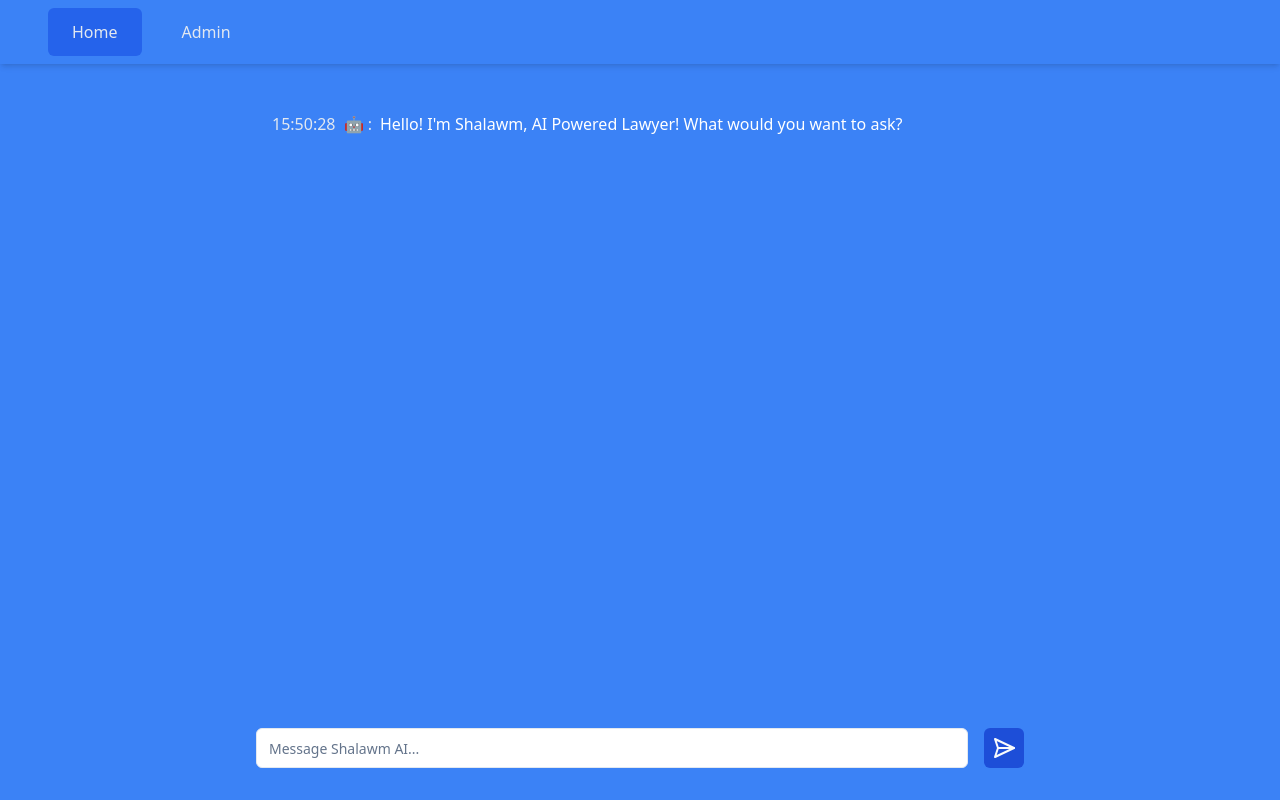
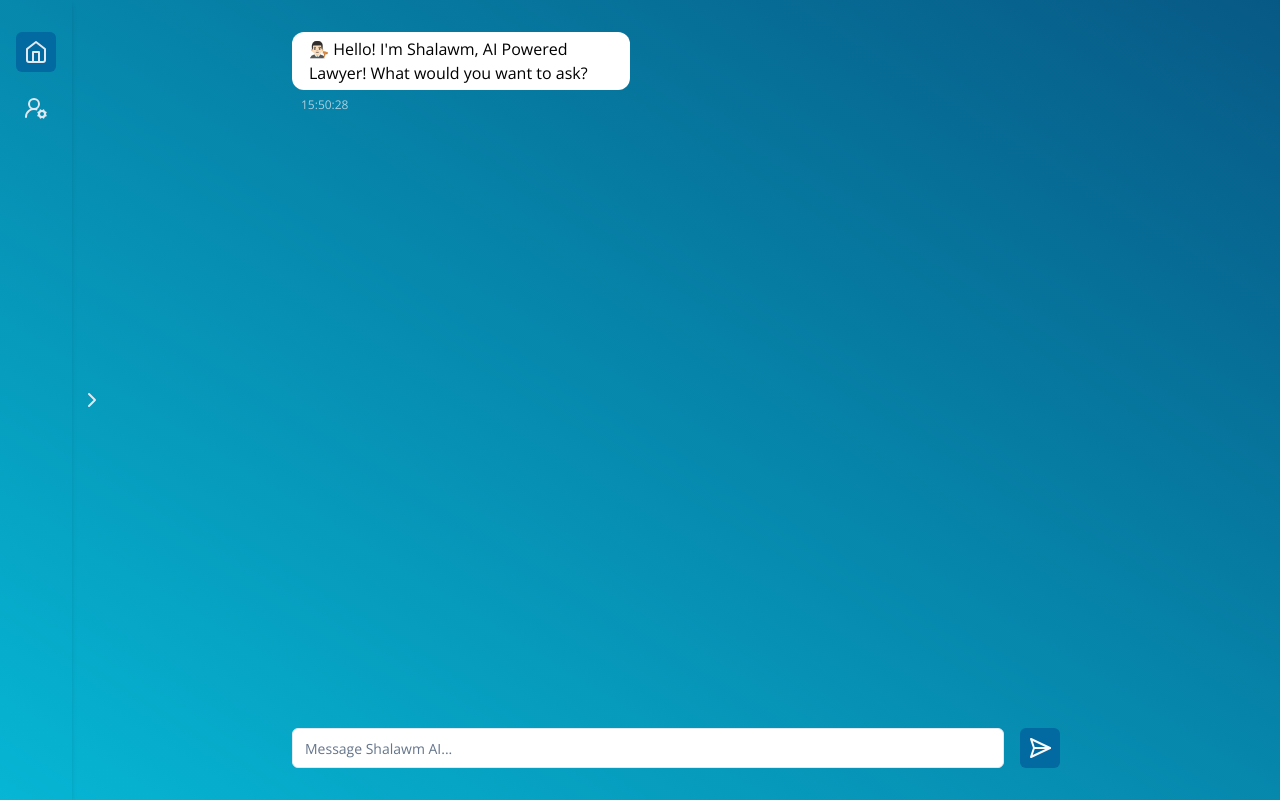
Before and after one commit to mbicycle/shalawm-fe, a React (Vite) app: page / in a window 1280 px wide. Built offline with nearby package versions, Linux system fonts and the light colour scheme.

Commit message:
feat: chat rearrange

```diff
--- a/index.html
+++ b/index.html
@@ -5,6 +5,12 @@
     <link rel="icon" type="image/svg+xml" href="/favicon.ico" />
     <meta name="viewport" content="width=device-width, initial-scale=1.0" />
     <title>Shalawm - POC</title>
+    <link rel="preconnect" href="https://fonts.googleapis.com" />
+    <link rel="preconnect" href="https://fonts.gstatic.com" crossorigin />
+    <link
+      href="https://fonts.googleapis.com/css2?family=Lexend:wght@300;400;500;600;700&family=Open+Sans&display=swap"
+      rel="stylesheet"
+    />
   </head>
   <body>
     <div id="root"></div>
--- a/package.json
+++ b/package.json
@@ -19,6 +19,7 @@
     "react-dropzone": "^14.2.3",
     "react-router-dom": "^6.21.2",
     "tailwind-merge": "^2.2.0",
+    "tailwind-scrollbar": "^3.0.5",
     "tailwindcss-animate": "^1.0.7"
   },
   "devDependencies": {
--- a/src/app/layout.tsx
+++ b/src/app/layout.tsx
@@ -1,38 +1,83 @@
 import { cn } from "@/shared/lib/utils";
+import { ChevronRight, HomeIcon, UserRoundCog } from "lucide-react";
+import { useState } from "react";
 import { NavLink, Outlet } from "react-router-dom";
 
-export const RootLayout = () => {
+const SideBar = () => {
+  const [expanded, setExpanded] = useState(false);
+
+  const toggleExpanded = () => setExpanded((p) => !p);
+
   return (
-    <div className="h-screen flex flex-col bg-blue-500 text-slate-200">
-      <header className="shadow-b shadow-md py-2 px-12">
-        <ul className="flex gap-4">
+    <nav
+      className={cn(
+        "shadow-b shadow-md py-8 px-4 relative w-[72px] transition-all",
+        {
+          "w-[8.5rem]": expanded,
+        }
+      )}
+    >
+      <button
+        className="absolute top-1/2 -translate-y-1/2 -right-8"
+        onClick={toggleExpanded}
+      >
+        <ChevronRight
+          className={cn("transition-transform", {
+            "rotate-180": expanded,
+          })}
+        />
+      </button>
+      <ul className="flex flex-col gap-4">
         <NavLink
           to="/"
           className={({ isActive }) =>
             cn(
-                "rounded-md px-6 py-3 hover:bg-blue-600/50 transition-colors",
-                { "bg-blue-600": isActive }
+              "rounded-md p-2 hover:bg-sky-800 transition-colors flex items-center gap-2",
+              {
+                "bg-sky-700": isActive,
+              }
             )
           }
         >
+          <HomeIcon className="shrink-0" />
+          <span
+            className={cn("opacity-100 transition-opacity", {
+              "opacity-0": !expanded,
+            })}
+          >
             Home
+          </span>
         </NavLink>
         <NavLink
           to="/admin"
           className={({ isActive }) =>
             cn(
-                "rounded-md px-6 py-3 hover:bg-blue-600/50 transition-colors",
-                { "bg-blue-600": isActive }
+              "rounded-md p-2 hover:bg-sky-800 transition-colors flex items-center gap-2",
+              {
+                "bg-sky-700": isActive,
+              }
             )
           }
         >
+          <UserRoundCog className="shrink-0" />
+          <span
+            className={cn("opacity-100 transition-opacity", {
+              "opacity-0": !expanded,
+            })}
+          >
             Admin
+          </span>
         </NavLink>
       </ul>
-      </header>
+    </nav>
+  );
+};
+
+export const RootLayout = () => (
+  <div className="h-screen flex bg-gradient-to-tr from-cyan-500 to-sky-800 text-slate-200 font-open">
+    <SideBar />
     <main className="grow">
       <Outlet />
     </main>
   </div>
 );
-};
--- a/src/mocks/server.ts
+++ b/src/mocks/server.ts
@@ -4,7 +4,7 @@ const delay = (ms: number) => new Promise((resolve) => setTimeout(resolve, ms));
 
 const history: HistoryType = [
   {
-    id: "abc",
+    id: Math.random().toString(),
     from: "ai",
     text: "Hello! I'm Shalawm, AI Powered Lawyer! What would you want to ask?",
     timestamp: getTime(),
--- a/src/pages/admin/dropzone.tsx
+++ b/src/pages/admin/dropzone.tsx
@@ -8,8 +8,8 @@ type Props = {
 export const DropZone = ({ onFileAdd }: Props) => {
   const onDrop = useCallback((acceptedFiles: File[]) => {
     onFileAdd(acceptedFiles);
-    console.log(acceptedFiles);
   }, []);
+
   const { getRootProps, getInputProps, isDragActive } = useDropzone({ onDrop });
 
   return (
@@ -18,7 +18,7 @@ export const DropZone = ({ onFileAdd }: Props) => {
       className={cn(
         "0 border border-dashed rounded-md p-4 w-full h-64 flex items-center justify-center",
         {
-          "bg-blue-700/50": isDragActive,
+          "bg-sky-700/50": isDragActive,
         }
       )}
     >
--- a/src/pages/home/index.tsx
+++ b/src/pages/home/index.tsx
@@ -3,24 +3,57 @@ import { Input } from "@/shared/ui/input";
 import { LoadingSpinner } from "@/shared/ui/spinner";
 import { SendHorizonal } from "lucide-react";
 import { useChat } from "./use-chat";
+import { cn } from "@/shared/lib/utils";
 
 export const HomePage = () => {
   const { messages, asking, ask, prompt, changePrompt } = useChat();
 
   return (
     <div className="w-full h-full flex flex-col items-center gap-6 py-8 max-w-3xl mx-auto">
-      <ul className="grow p-4 w-full relative flex flex-col gap-2">
+      <ul className="grow w-full relative flex flex-col gap-4 overflow-auto pr-4 scrollbar-thin scrollbar-thumb-sky-900/50 scrollbar-track-rounded-md scrollbar-track-slate-100/10">
         {messages.length === 0 && (
-          <LoadingSpinner className="absolute top-1/2 left-1/2 w-10 h-10" />
+          <LoadingSpinner className="absolute top-1/2 left-1/2 -translate-x-1/2 -translate-y-1/2 scale-150" />
         )}
         {messages.map(({ id, text, from, timestamp }) => (
-          <li key={id} className="flex gap-2">
-            <span className="text-slate-200">{timestamp}</span>
-            <span>{from === "ai" ? "🤖 : " : "👨🏻‍💼 : "}</span>
-            <span className="text-white">{text}</span>
+          <li
+            key={id}
+            className={cn(
+              "bg-white  flex flex-col gap-1 items-center border border-white/20 rounded-xl max-w-[45%]  self-start py-1 px-4 relative",
+              {
+                "self-end bg-cyan-100": from !== "ai",
+              }
+            )}
+          >
+            <div>
+              <span>{from === "ai" ? "👨🏻‍⚖️ " : "👨🏻‍💼 "}</span>
+              <span className="text-black">{text}</span>
+            </div>
+            <span
+              className={cn(
+                "text-slate-200 text-xs absolute -bottom-6 right-2 opacity-75",
+                {
+                  "left-2": from === "ai",
+                }
+              )}
+            >
+              {timestamp}
+            </span>
           </li>
         ))}
-        {asking && <li className="animate-bounce">🤖: Answering...</li>}
+
+        <li
+          className={cn(
+            "opacity-0 translate-opacity animate-bounce flex flex-col gap-1 items-center border border-white/20 rounded-xl self-start py-1 px-4 relative",
+            {
+              "opacity-100": asking,
+            }
+          )}
+        >
+          <div>
+            <span>👨🏻‍⚖️ </span>
+            <span className="text-white">Answering...</span>
+          </div>
+        </li>
       </ul>
       <div className="flex w-full gap-4">
         <Input
--- a/src/pages/home/use-chat.ts
+++ b/src/pages/home/use-chat.ts
@@ -11,7 +11,7 @@ export const useChat = () => {
     setPrompt(value);
 
   const ask = async () => {
-    if (prompt) {
+    if (prompt && !asking) {
       const myMessage = {
         id: Date.now().toString(),
         text: prompt,
--- a/src/shared/ui/button.tsx
+++ b/src/shared/ui/button.tsx
@@ -10,7 +10,7 @@ const buttonVariants = cva(
     variants: {
       variant: {
         default:
-          "bg-blue-700 text-slate-50 hover:bg-blue-800/90 dark:bg-slate-50 dark:text-slate-900 dark:hover:bg-slate-50/90",
+          "bg-sky-700 text-slate-50 hover:sky-blue-800/90 dark:bg-slate-50 dark:text-slate-900 dark:hover:bg-slate-50/90",
         destructive:
           "bg-red-500 text-slate-50 hover:bg-red-500/90 dark:bg-red-900 dark:text-slate-50 dark:hover:bg-red-900/90",
         outline:
--- a/src/shared/ui/spinner.tsx
+++ b/src/shared/ui/spinner.tsx
@@ -1,6 +1,7 @@
 import { cn } from "../lib/utils";
 
 export const LoadingSpinner = ({ className }: { className?: string }) => (
+  <span className={className}>
     <svg
       xmlns="http://www.w3.org/2000/svg"
       width="24"
@@ -11,8 +12,9 @@ export const LoadingSpinner = ({ className }: { className?: string }) => (
       strokeWidth="2"
       strokeLinecap="round"
       strokeLinejoin="round"
-    className={cn("animate-spin", className)}
+      className={cn("animate-spin")}
     >
       <path d="M21 12a9 9 0 1 1-6.219-8.56" />
     </svg>
+  </span>
 );
--- a/tailwind.config.js
+++ b/tailwind.config.js
@@ -2,10 +2,10 @@
 module.exports = {
   darkMode: ["class"],
   content: [
-    './pages/**/*.{ts,tsx}',
-    './components/**/*.{ts,tsx}',
-    './app/**/*.{ts,tsx}',
-    './src/**/*.{ts,tsx}',
+    "./pages/**/*.{ts,tsx}",
+    "./components/**/*.{ts,tsx}",
+    "./app/**/*.{ts,tsx}",
+    "./src/**/*.{ts,tsx}",
   ],
   prefix: "",
   theme: {
@@ -17,6 +17,10 @@ module.exports = {
       },
     },
     extend: {
+      fontFamily: {
+        open: ['"Open Sans"', "sans-serif"],
+        // Add more custom font families as needed
+      },
       keyframes: {
         "accordion-down": {
           from: { height: "0" },
@@ -33,5 +37,8 @@ module.exports = {
       },
     },
   },
-  plugins: [require("tailwindcss-animate")],
-}
+  plugins: [
+    require("tailwindcss-animate"),
+    require("tailwind-scrollbar")({ nocompatible: true }),
+  ],
+};
```
Also changed, not shown: 1 other file (tests, documents, lock files or other folders). Lines whose indentation alone changed are shown as unchanged.
